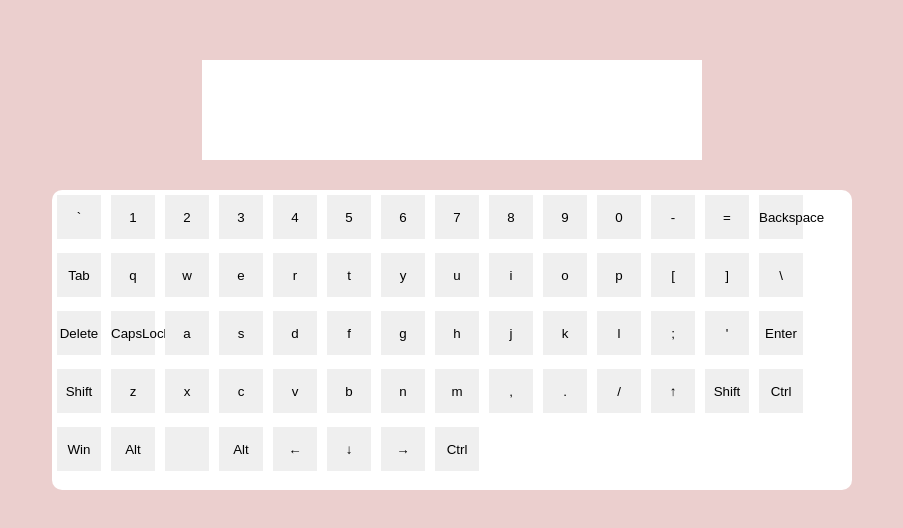
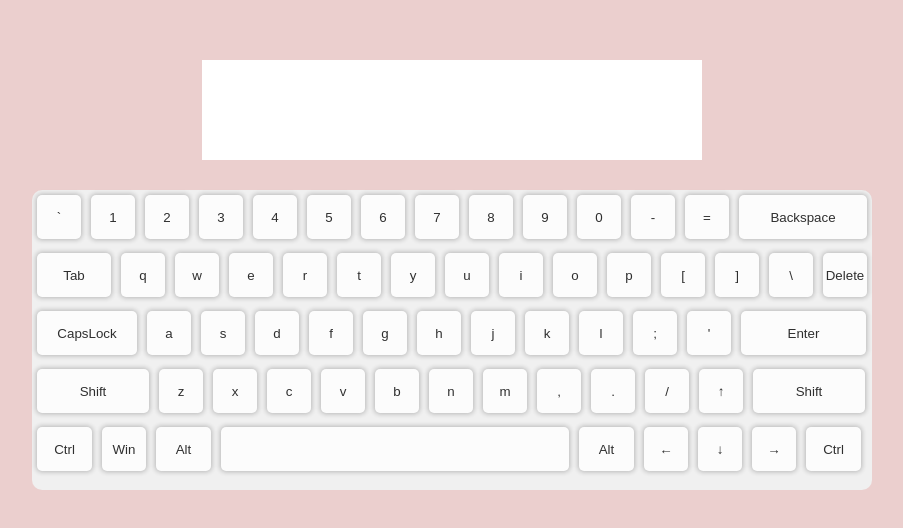
Before and after one commit to freenokke/RSS-Virtual-Keyboard, a website built with webpack: page src/index.html in a window 1280 px wide. Shown: the part 110-638 px from the top of the page, without its empty margins (188-1091 px from the left). Built offline with nearby package versions, Linux system fonts and the light colour scheme.

Commit message:
feat: add styles for keys and change sizes for keyboard

```diff
--- a/src/assets/sass/layout/_key.sass
+++ b/src/assets/sass/layout/_key.sass
@@ -1,3 +1,32 @@
 .key
   width: 44px
   height: 44px
+  background: #fff
+  opacity: 0.8
+  border-radius: 5px
+  box-shadow: 0px 0px 5px 1px rgba(0, 0, 0, 0.3)
+
+.pressed
+  box-shadow: none
+  opacity: 1
+
+.Backspace
+  width: 128px
+
+.Space
+  width: 348px
+
+.ShiftRight, .ShiftLeft
+  width: 112px
+
+.Tab
+  width: 74px
+
+.CapsLock
+  width: 100px
+
+.Enter
+  width: 125px
+
+.ControlRight, .ControlLeft, .AltLeft, .AltRight
+  width: 55px
--- a/src/assets/sass/layout/_keyboard.sass
+++ b/src/assets/sass/layout/_keyboard.sass
@@ -7,9 +7,9 @@
   align-items: center
   padding: 30px 0
   .keyboard
-    width: 800px
+    width: 840px
     height: 300px
-    background-color: #fff
+    background-color: #f0f0f0
     align-self: flex-end
     border-radius: 10px
     display: flex
```
